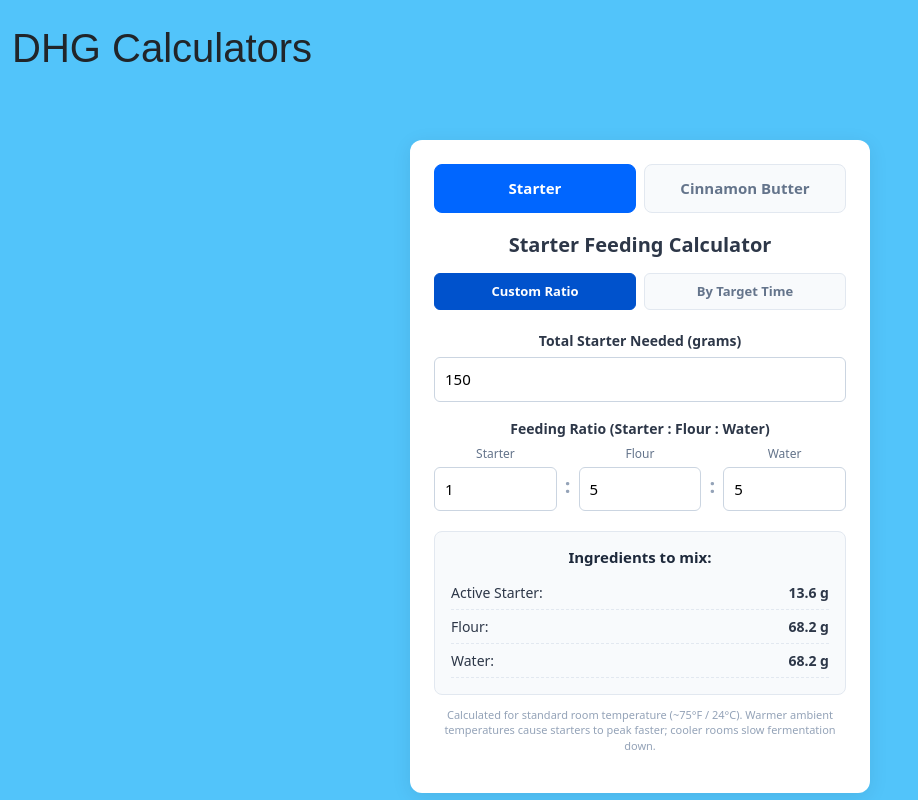
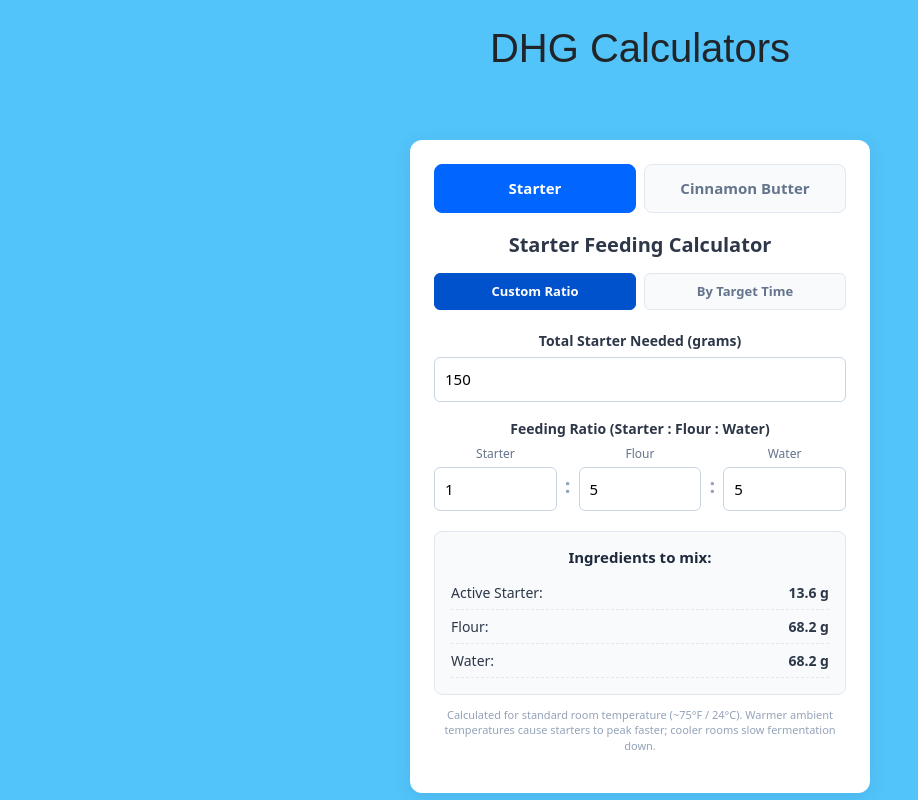
Before and after one commit to dylandotanthony/dylans-homomade-bakery, a React (Vite) app: page /calculator in a window 1280 px wide. Shown: the top 800 px of the page, without its empty margins (0-918 px from the left). Built offline with nearby package versions, Linux system fonts and the light colour scheme; a web font is replaced by a local one.

Commit message:
Update Calculator.jsx

```diff
--- a/src/Calculator.jsx
+++ b/src/Calculator.jsx
@@ -6,7 +6,7 @@ export default function App() {
   return (
     <div className="app-container container-fluid my-4" style={{ maxWidth: '1600px' }}>
       {/* Header Added Here */}
-      <div> <h1>DHG Calculators</h1>
+      <div> <h1 className="text-center mb-4" >DHG Calculators</h1>
       </div>
 
 
```
